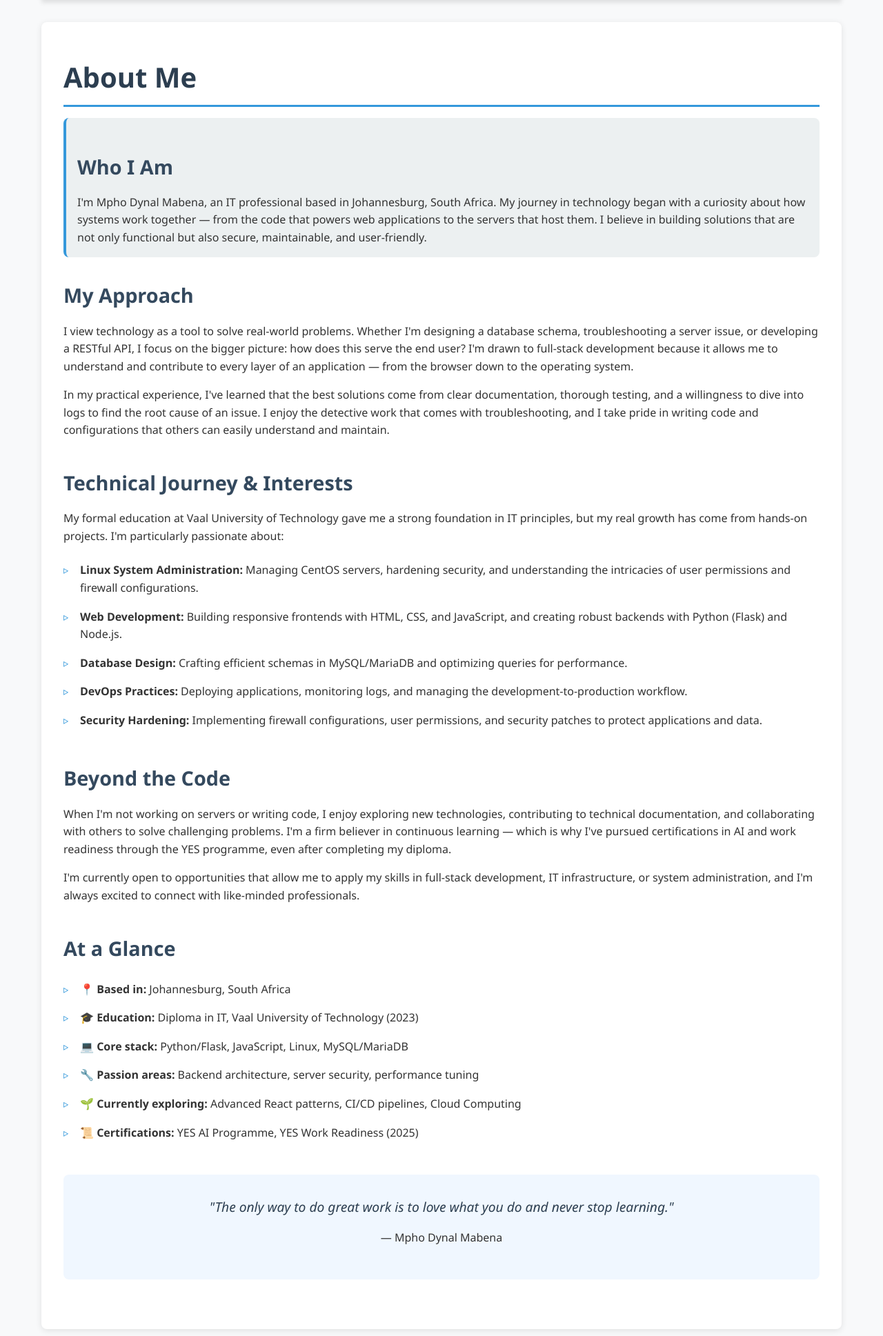
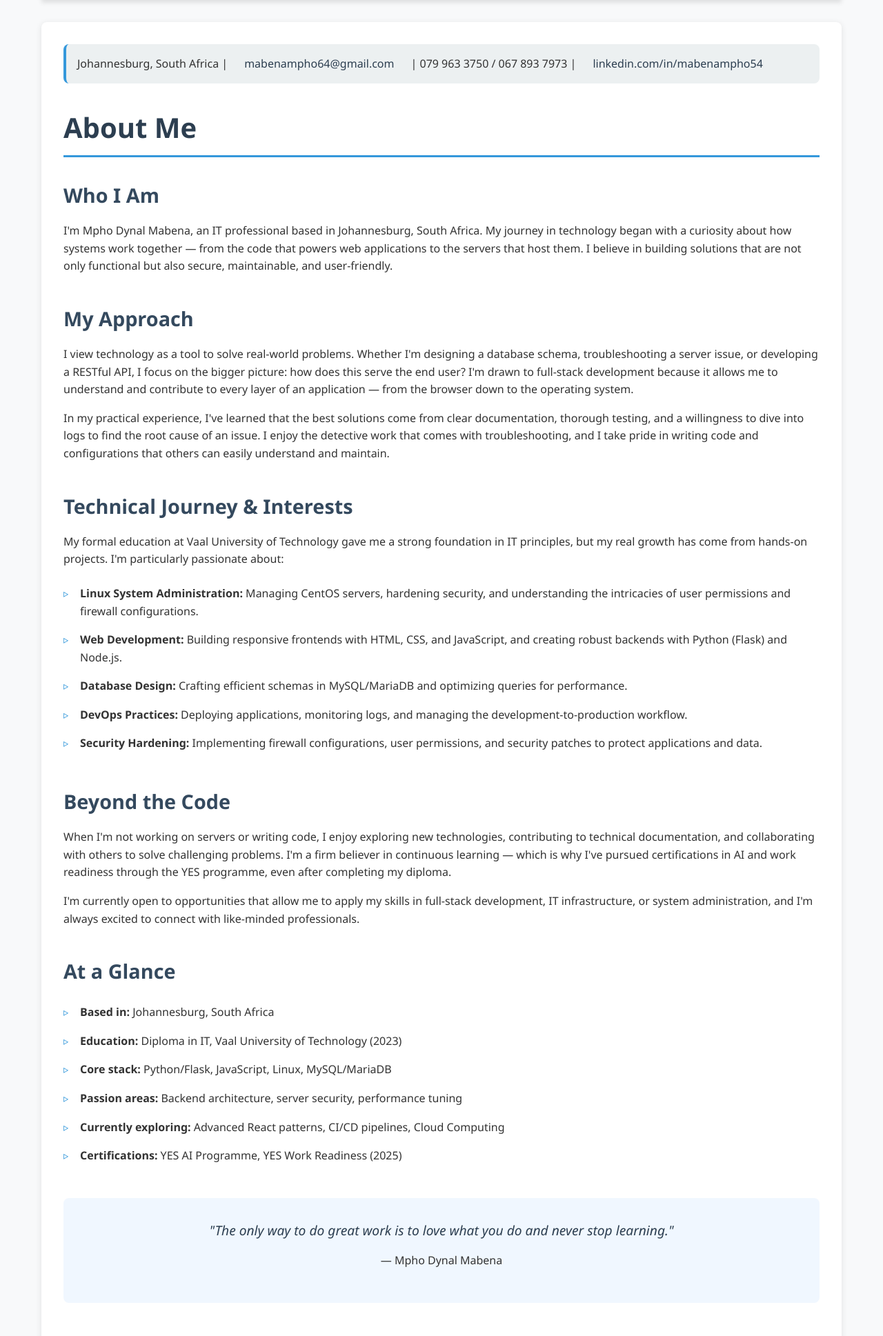
Before and after one commit to 0678937973/My_Site, a Flask app: page /about in a window 1280 px wide. Shown: the part 110-2047 px from the top of the page at 69% size. Run offline with Flask 3, Linux system fonts and the light colour scheme.

Commit message:
Remove all icons from Home and About pages

```diff
--- a/templates/about.html
+++ b/templates/about.html
@@ -28,6 +28,16 @@
                 {% endfor %}
             {% endif %}
         {% endwith %}
+
+        <!-- Contact strip - ICONS REMOVED -->
+        <section>
+            <p>
+                Johannesburg, South Africa |
+                <a href="mailto:mabenampho64@gmail.com">mabenampho64@gmail.com</a> |
+                079 963 3750 / 067 893 7973 |
+                <a href="https://www.linkedin.com/in/mabenampho54" target="_blank">linkedin.com/in/mabenampho54</a>
+            </p>
+        </section>
 
         <!-- Page Title -->
         <h1>About Me</h1>
@@ -64,7 +74,7 @@
             </p>
         </section>
 
-        <!-- Technical Journey & Interests -->
+        <!-- Technical Journey & Interests - ICONS REMOVED -->
         <section>
             <h2>Technical Journey & Interests</h2>
             <p>
@@ -115,16 +125,16 @@
             </p>
         </section>
 
-        <!-- Quick Bio Highlights -->
+        <!-- Quick Bio Highlights - ALL ICONS REMOVED -->
         <section>
             <h2>At a Glance</h2>
             <ul>
-                <li><strong>📍 Based in:</strong> Johannesburg, South Africa</li>
-                <li><strong>🎓 Education:</strong> Diploma in IT, Vaal University of Technology (2023)</li>
-                <li><strong>💻 Core stack:</strong> Python/Flask, JavaScript, Linux, MySQL/MariaDB</li>
-                <li><strong>🔧 Passion areas:</strong> Backend architecture, server security, performance tuning</li>
-                <li><strong>🌱 Currently exploring:</strong> Advanced React patterns, CI/CD pipelines, Cloud Computing</li>
-                <li><strong>📜 Certifications:</strong> YES AI Programme, YES Work Readiness (2025)</li>
+                <li><strong>Based in:</strong> Johannesburg, South Africa</li>
+                <li><strong>Education:</strong> Diploma in IT, Vaal University of Technology (2023)</li>
+                <li><strong>Core stack:</strong> Python/Flask, JavaScript, Linux, MySQL/MariaDB</li>
+                <li><strong>Passion areas:</strong> Backend architecture, server security, performance tuning</li>
+                <li><strong>Currently exploring:</strong> Advanced React patterns, CI/CD pipelines, Cloud Computing</li>
+                <li><strong>Certifications:</strong> YES AI Programme, YES Work Readiness (2025)</li>
             </ul>
         </section>
 
```
Also changed, not shown: templates/index.html (+10 -0 lines).
